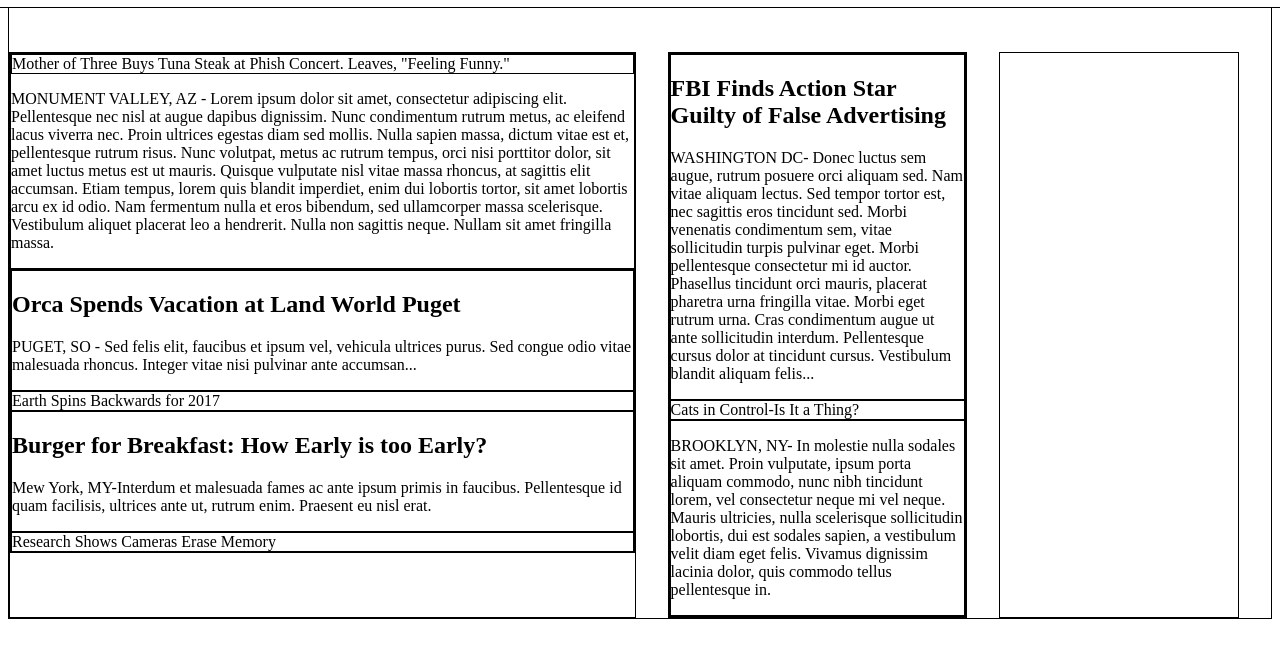
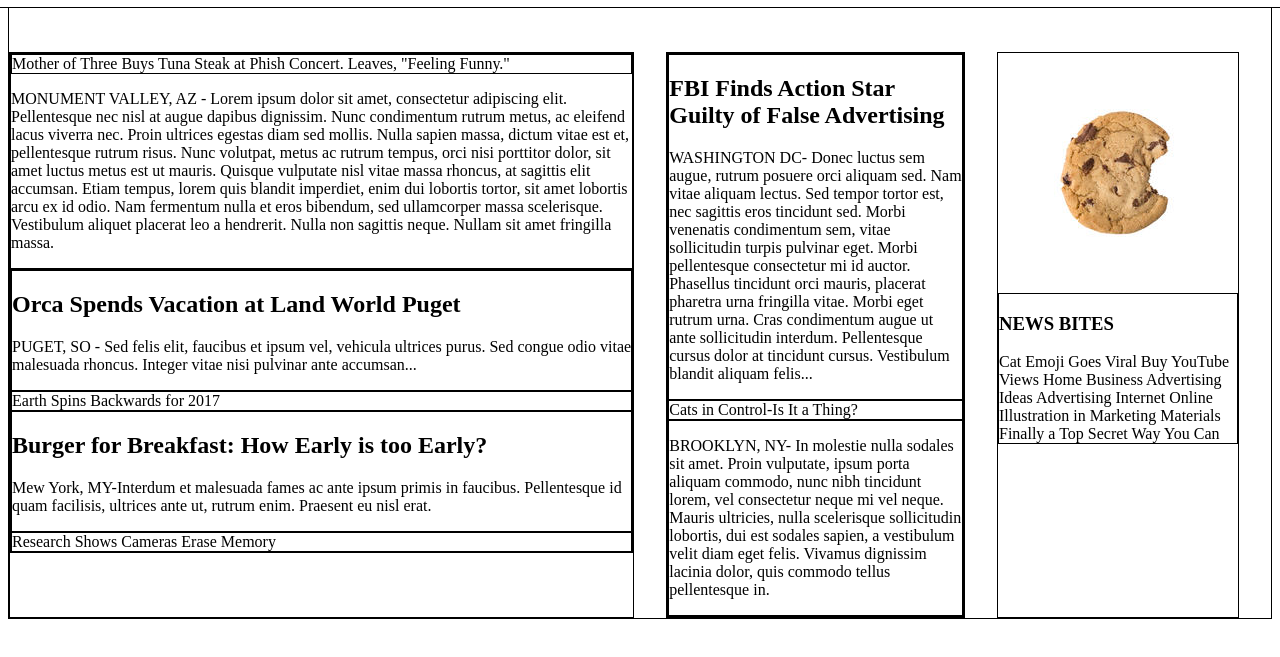
Before and after one commit to garciamoss/my_times, a plain HTML site: page index.html in a window 1280 px wide. Shown: the part 73-730 px from the top of the page. Drawn offline with Linux system fonts and the light colour scheme.

Commit message:
Third column filled

```diff
--- a/index.html
+++ b/index.html
@@ -78,6 +78,16 @@
 		</div>
 	<!--News Bites-->
 		<div class="column small">
+			<img src="./resources/images/newsbite.png" alt="News Bites Cookie">
+			<div class="news-bites">
+				<h3>NEWS BITES</h3>
+				<span>Cat Emoji Goes Viral</span>
+				<span>Buy YouTube Views</span>
+				<span>Home Business Advertising Ideas</span>
+				<span>Advertising Internet Online</span>
+				<span>Illustration in Marketing Materials</span>
+				<span>Finally a Top Secret Way You Can</span>
+			</div>
 
 		</div>
 	</div>
--- a/resources/css/style.css
+++ b/resources/css/style.css
@@ -96,3 +96,7 @@ nav a{
 .column.small {
 	width: 240px;
 }
+
+.news-bites {
+	border: 1px solid black;
+}
```
